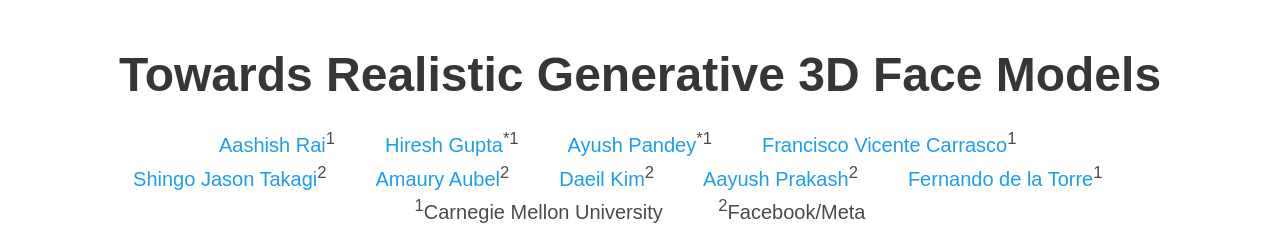
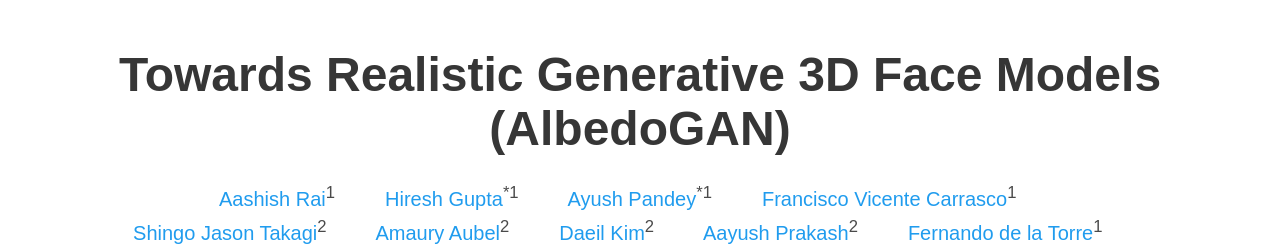
Before and after one commit to aashishrai3799/Towards-Realistic-Generative-3D-Face-Models, a plain HTML site: page index.html in a window 1280 px wide. Shown: the top 247 px of the page. Drawn offline with nearby package versions, Linux system fonts and the light colour scheme; some icons are missing; a web font is replaced by a local one.

Commit message:
Update index.html

```diff
--- a/index.html
+++ b/index.html
@@ -34,7 +34,7 @@
     <div class="container">
       <div class="columns is-centered">
         <div class="column has-text-centered">
-          <h1 class="title is-1 publication-title">Towards Realistic Generative 3D Face Models</h1>
+          <h1 class="title is-1 publication-title">Towards Realistic Generative 3D Face Models (AlbedoGAN)</h1>
           <div class="is-size-5 publication-authors">
             <span class="author-block">
 
```
